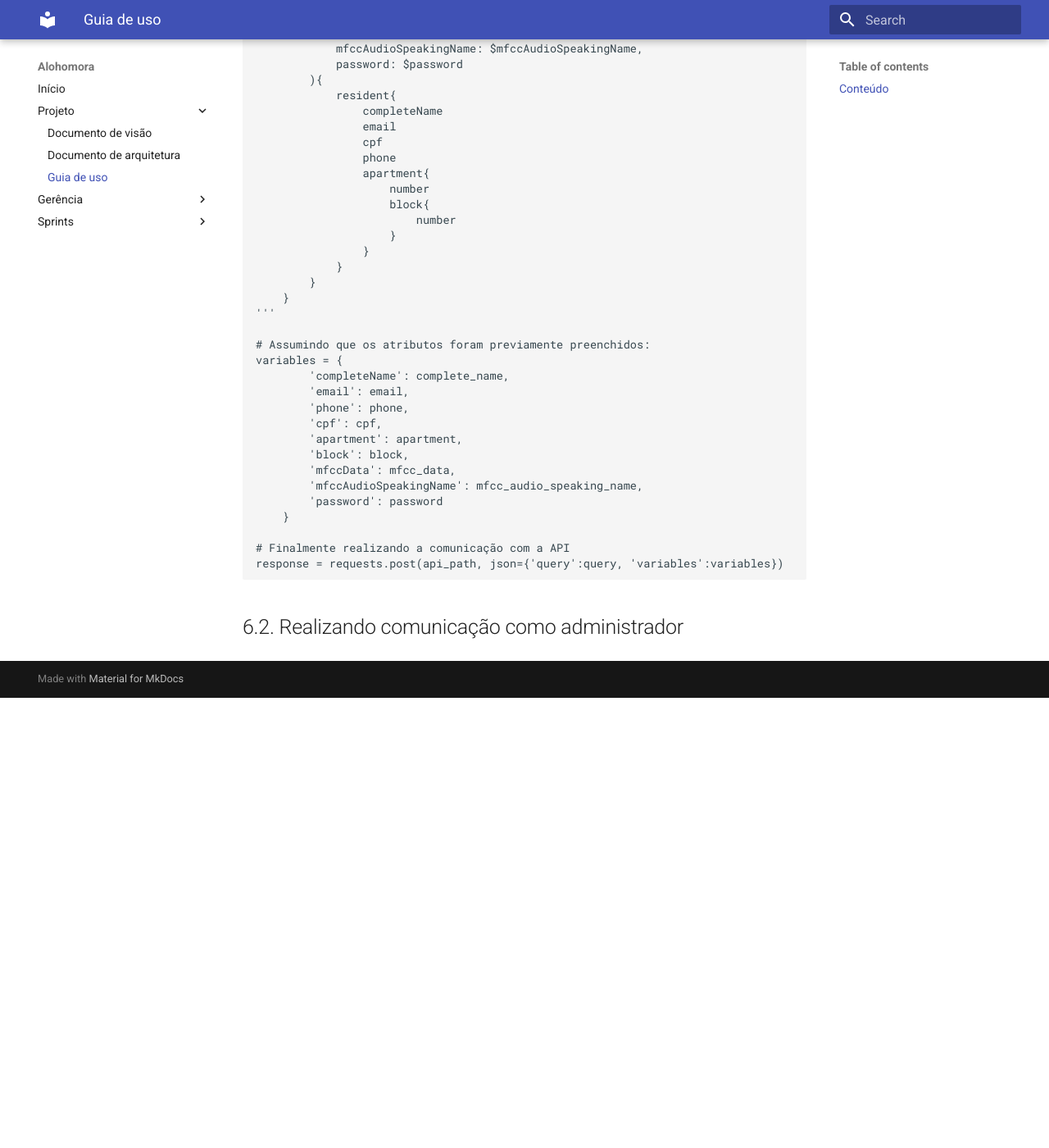
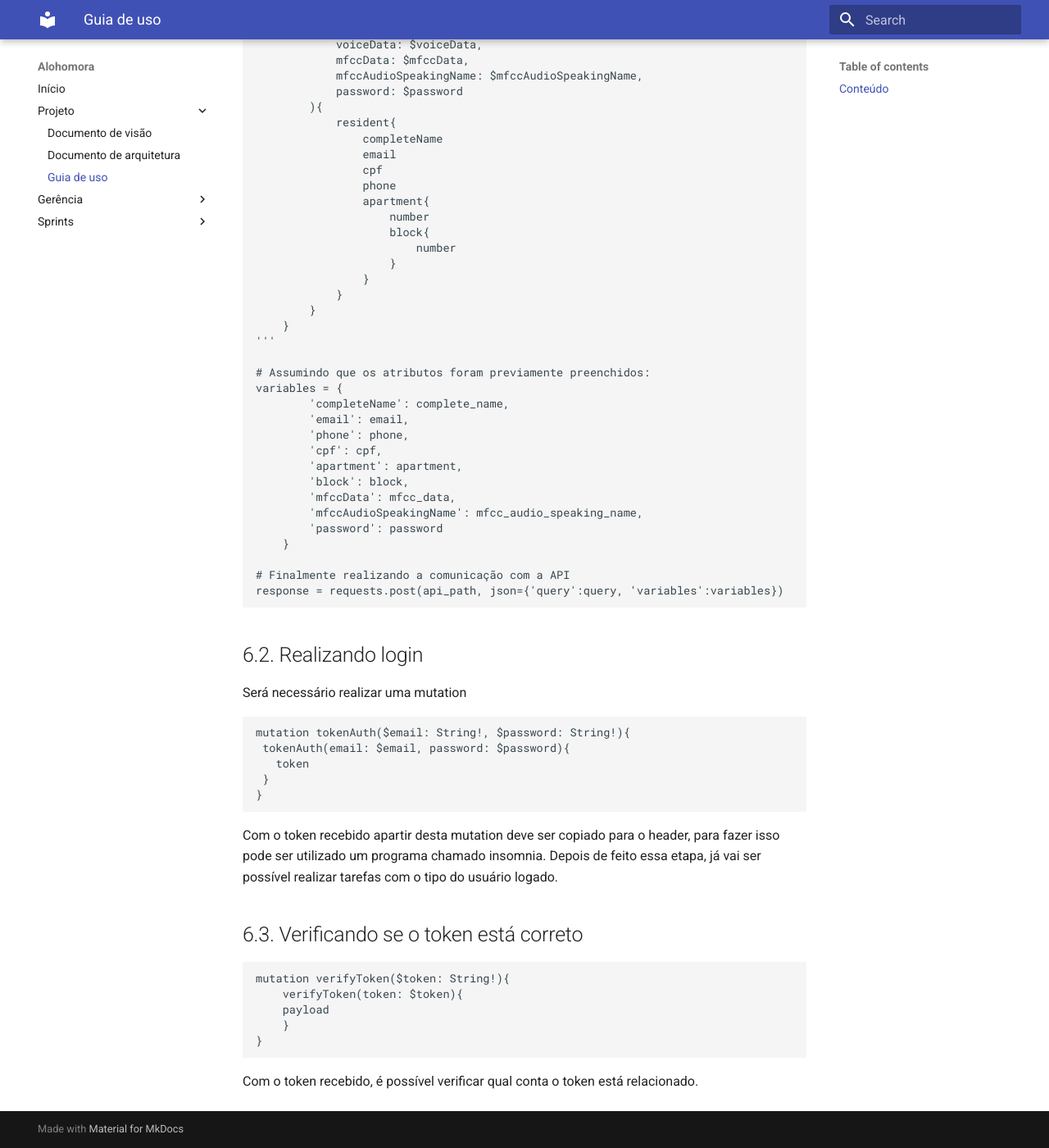
Before and after one commit to fga-eps-mds/2019.2-AlohomoraPage, an MkDocs documentation site: the page built from docs/projeto/guia_de_uso.md, in a window 1280 px wide and 1400 px high, scrolled down 22935 px. Shown: the whole window at 82% size. Built offline with MkDocs 1.6.1 and Material for MkDocs 9.7.7, drawn with Linux system fonts in a browser that asks for light colours; before the commit the page ends 23786 px from its top, so only the background shows below that; some of the changed text lies outside the part shown.

Commit message:
Adição da parte de login.
Co-authored-by: Victor jorge <VictorJorgeFGA@users.noreply.github.com>
Co-authored-by: Rodrigo Lima <RodrigoTCLima@users.noreply.github.com>

````diff
--- a/docs/projeto/guia_de_uso.md
+++ b/docs/projeto/guia_de_uso.md
@@ -50,9 +50,8 @@ Aqui você encontra detalhes sobre cada funcionalidade disponibilizada na API, b
         - 5.2.3 - [Consultando usuários desativados](#523-consultando-usuários-desativados)
 - 6 - [Exemplos](#6-exemplos)
     - 6.1 - [Criando um morador](#61-criando-um-morador)
-    - 6.2 - [Realizando comunicação como administrador](#62-realizando-comunicação-como-administrador)
-
-
+    - 6.2 - [Realizando login](#62-realizando-login)
+    - 6.3 - [Verificando se o token está correto](#63-verificando-se-o-token-está-correto)
 ---
 
 # 1. Comunicação
@@ -1012,4 +1011,23 @@ variables = {
 response = requests.post(api_path, json={'query':query, 'variables':variables})
 ```
 
-## 6.2. Realizando comunicação como administrador
+## 6.2. Realizando login
+Será necessário realizar uma mutation
+```
+mutation tokenAuth($email: String!, $password: String!){
+ tokenAuth(email: $email, password: $password){
+   token
+ }
+}
+```
+Com o token recebido apartir desta mutation deve ser copiado para o header, para fazer isso pode ser utilizado um programa chamado insomnia. Depois de feito essa etapa, já vai ser possível realizar tarefas com o tipo do usuário logado.
+
+## 6.3. Verificando se o token está correto
+```
+mutation verifyToken($token: String!){
+	verifyToken(token: $token){
+	payload
+	}
+}
+```
+Com o token recebido, é possível verificar qual conta o token está relacionado.
````
